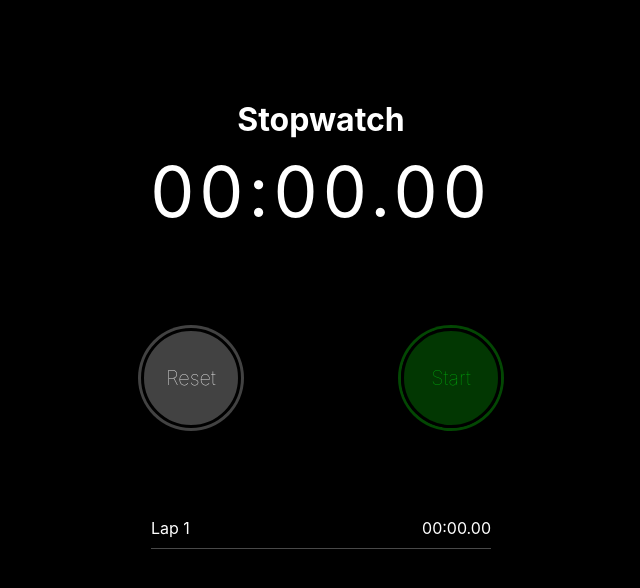
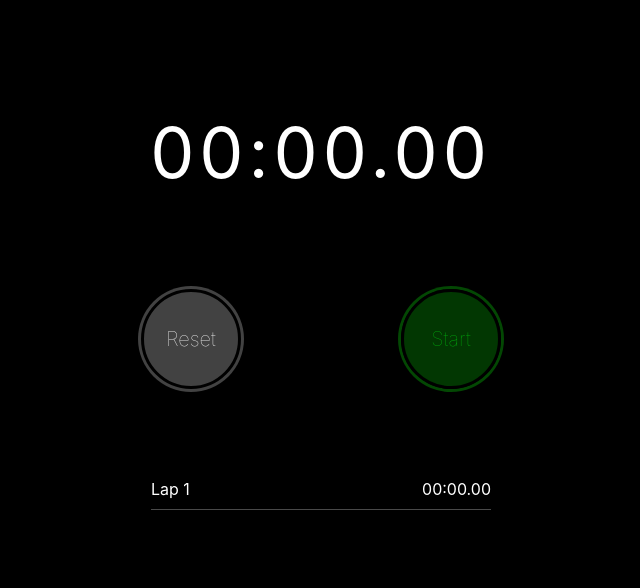
Before and after one commit to danielabbasi/stopwatch-using-react, a React (Create React App) app in the folder stopwatch/: page / in a window 1280 px wide. Shown: the top 588 px of the page, without its empty margins (319-959 px from the left). Built offline with nearby package versions, Linux system fonts and the light colour scheme.

Commit message:
Added slice to laptimes array before reversing as it was causing some bugs and cleaned up code

```diff
--- a/stopwatch/src/App.css
+++ b/stopwatch/src/App.css
@@ -74,9 +74,9 @@ td {
   display: inline-block;
   font-family: '-apple-system','HelveticaNeue';
   font-size: 70px;
-  /* font-weight: 1; */
   letter-spacing: 5px;
   color: white;
+  font-weight: normal;
 }
 
 .startBtn {
--- a/stopwatch/src/App.js
+++ b/stopwatch/src/App.js
@@ -7,7 +7,6 @@ class App extends Component {
   render() {
     return (
       <div className="App">
-        <h1>Stopwatch</h1>
         <div className="container">
         <Stopwatch></Stopwatch>
         </div>
--- a/stopwatch/src/Stopwatch.js
+++ b/stopwatch/src/Stopwatch.js
@@ -2,34 +2,31 @@ import React, { Component } from 'react';
 import './App.css';
 
 class Stopwatch extends Component {
-    constructor(props) {
-        super(props);
-        this.state = {
+    state = {
         status: false,
         timeElapsed: 0,
-            lapTimes: [],
         currentTime: 0,
-        }
+        lapTimes: []
     }
 
     handleStopStart = () => {
         if (this.state.status) {
             clearInterval(this.timer);
-                this.setState({status: false})
+            this.setState({ status: false })
         } else {
             this.timer = setInterval(() => {
-                    this.setState({ timeElapsed: this.state.timeElapsed+1 }); // updater function timer that accepts the current state and returns new state with updated time. this is because state is immutable
-                },10);
-                this.setState({status: true})
+                this.setState({ timeElapsed: this.state.timeElapsed + 1 }); // updater function timer that accepts the current state and returns new state with updated time. this is because state is immutable
+            }, 10);
+            this.setState({ status: true })
         }
     }
 
     handleLapReset = () => {
         if (this.state.status === false) {
-                this.timer = this.setState({ timeElapsed : 0, lapTimes: [], currentTime: 0});
+            this.timer = this.setState({ timeElapsed: 0, lapTimes: [], currentTime: 0 });
         } else {
-               if(this.state.lapTimes.length === 0) {
-                    this.setState({ currentTime: this.state.timeElapsed})
+            if (this.state.lapTimes.length === 0) {
+                this.setState({ currentTime: this.state.timeElapsed })
                 this.setState((state) => {
                     this.state.lapTimes.push(this.state.timeElapsed)
                 })
@@ -39,7 +36,7 @@ class Stopwatch extends Component {
                     state.lapTimes.push(difference);
 
                 })
-                    this.setState({ currentTime: this.state.timeElapsed})
+                this.setState({ currentTime: this.state.timeElapsed })
             }
         }
     }
@@ -51,8 +48,6 @@ class Stopwatch extends Component {
             return "maxLap"
         } else if (minLap === laps && this.state.lapTimes.length > 2) {
             return "minLap"
-        } else {
-            return "lapList"
         }
     }
 
@@ -60,7 +55,6 @@ class Stopwatch extends Component {
         if (this.state.lapTimes.length === 0) {
             return this.state.timeElapsed;
         } else {
-            console.log(this.state.currentTime)
             return this.state.timeElapsed - this.state.currentTime;
         }
     }
@@ -88,22 +82,13 @@ class Stopwatch extends Component {
                     <button className={status ? "stopBtn" : "startBtn"} onClick={this.handleStopStart} >{status ? 'Stop' : 'Start'}</button>
                 </div>
                 <table>
+                    <tbody>
                         <td className="lap">Lap {lapTimes.length + 1} </td><td>{this.millisecondConversion(this.topRowTimer())}</td>
-
-                    {lapTimes.reverse().map((lap, index) => <tr key={index} className={this.findMinMax(lap)}>
+                        {lapTimes.slice(0).reverse().map((lap, index) => <tr key={index} className={this.findMinMax(lap)}>
                             <td className="lap">Lap {lapTimes.length - index} </td><td className="time">{this.millisecondConversion(lap)}</td>
-
-
                         </tr>)}
-
-
-
+                    </tbody>
                 </table>
-
-                {/* Lap {lapTimes.length + 1}{this.millisecondConversion(this.topRowTimer())}
-                {lapTimes.slice(0).reverse().map((lap, index) => <ul>
-                    <li className={this.findMinMax(lap)} key={index}>Lap {lapTimes.length - index}   {this.millisecondConversion(lap)}</li>
-                </ul>)} */}
             </>
         )
     }
```
Lines whose indentation alone changed are shown as unchanged.
